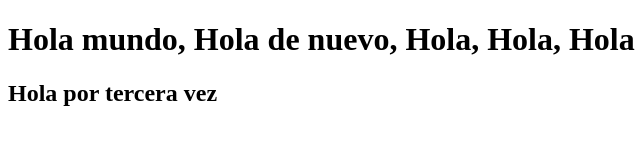
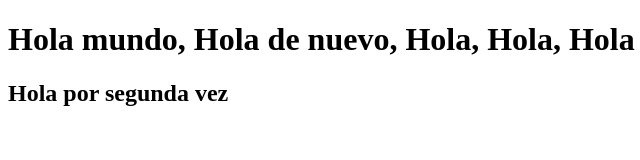
Before and after one commit to GibranGodoy/Lecture0-CS50, a plain HTML site: page hello.html in a window 1280 px wide. Shown: the full height of the page, 0-640 px from the left. Drawn offline with Linux system fonts and the light colour scheme.

Commit message:
Update hello.html

```diff
--- a/hello.html
+++ b/hello.html
@@ -9,7 +9,7 @@
 		Hola mundo, Hola de nuevo, Hola, Hola, Hola
 	</h1>
 	<h2>
-		Hola por tercera vez
+		Hola por segunda vez
 	</h2>
 </body>
 </html>
```
